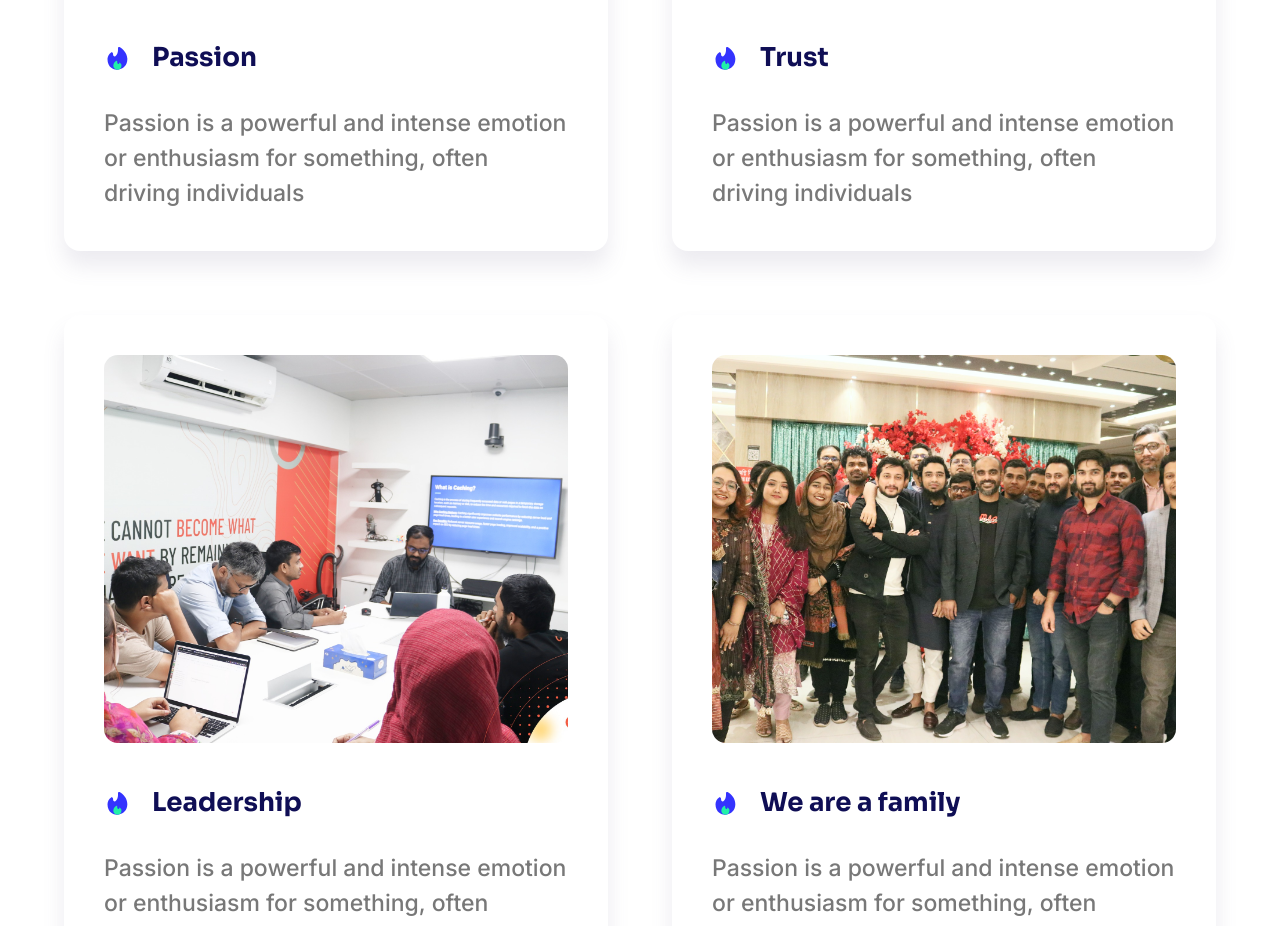
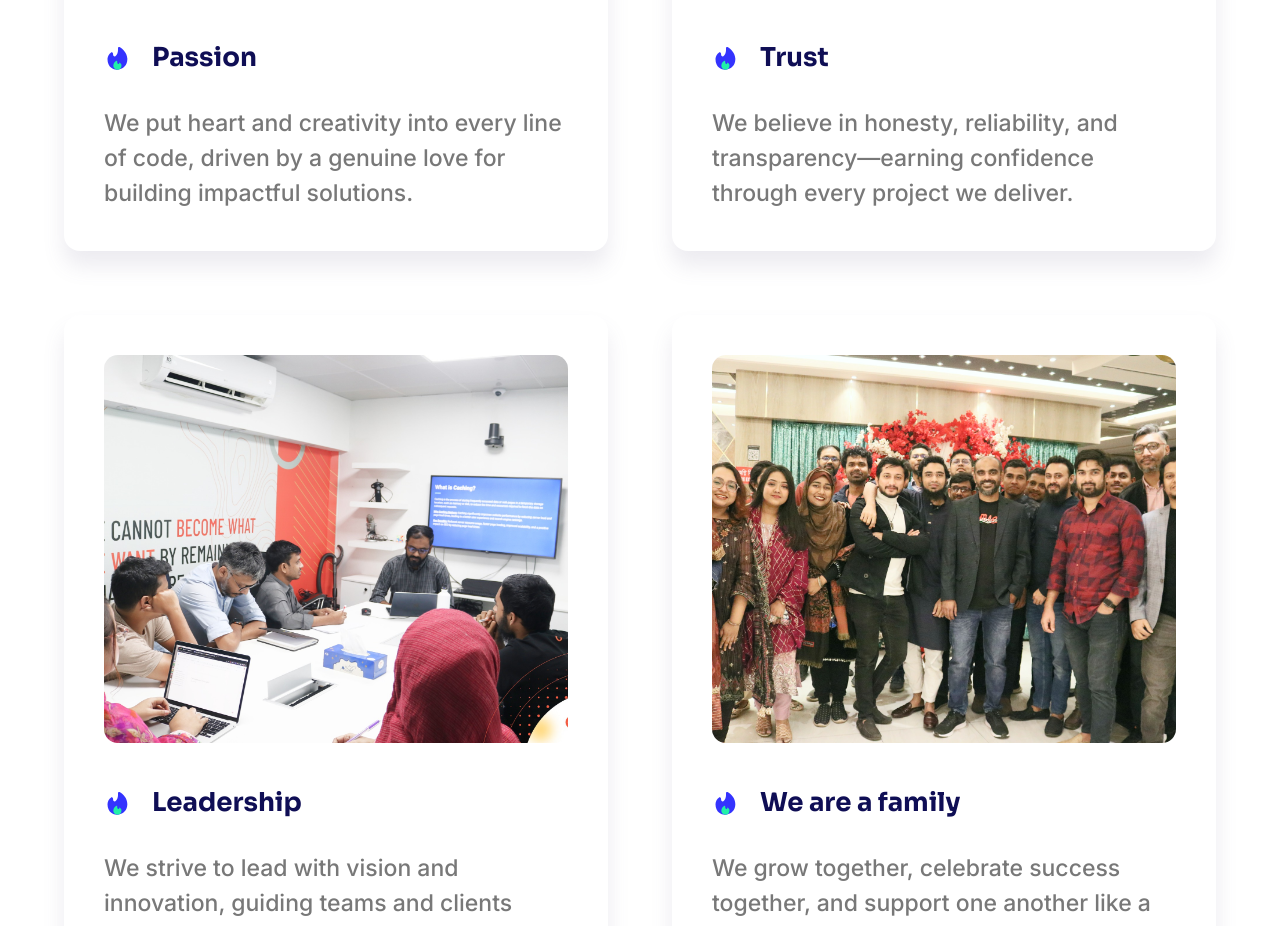
Before and after one commit to CODEREXLTD/Linno-website, a Next.js app: page /about in a window 1280 px wide. Shown: the part 1975-2901 px from the top of the page. Built offline with nearby package versions, Linux system fonts and the light colour scheme.

Commit message:
updated contnet

```diff
--- a/src/app/about/Content.jsx
+++ b/src/app/about/Content.jsx
@@ -101,32 +101,33 @@ const Content = () => {
   {
     title: 'Passion',
     description:
-        'Passion is a powerful and intense emotion or enthusiasm for something, often driving individuals',
+      'We put heart and creativity into every line of code, driven by a genuine love for building impactful solutions.',
     image: '/images/img_pxl_20230818_110706499.png',
     icon: '/images/img_solar_fire_bold_duotone.svg',
   },
   {
     title: 'Trust',
     description:
-        'Passion is a powerful and intense emotion or enthusiasm for something, often driving individuals',
+      'We believe in honesty, reliability, and transparency—earning confidence through every project we deliver.',
     image: '/images/about2.jpg',
     icon: '/images/img_solar_fire_bold_duotone.svg',
   },
   {
     title: 'Leadership',
     description:
-        'Passion is a powerful and intense emotion or enthusiasm for something, often driving individuals',
+      'We strive to lead with vision and innovation, guiding teams and clients toward meaningful digital growth.',
     image: '/images/about1.jpg',
     icon: '/images/img_solar_fire_bold_duotone.svg',
   },
   {
     title: 'We are a family',
     description:
-        'Passion is a powerful and intense emotion or enthusiasm for something, often driving individuals',
+      'We grow together, celebrate success together, and support one another like a close-knit family.',
     image: '/images/hero-home.jpg',
     icon: '/images/img_solar_fire_bold_duotone.svg',
   },
 ];
+
   const skills = [
     { name: 'Custom CSS', icon: '/images/img_icon_indigo_a700.svg' },
     { name: 'UX Design', icon: '/images/img_icon_indigo_a700_42x42.svg' },
```
Lines whose indentation alone changed are shown as unchanged.
